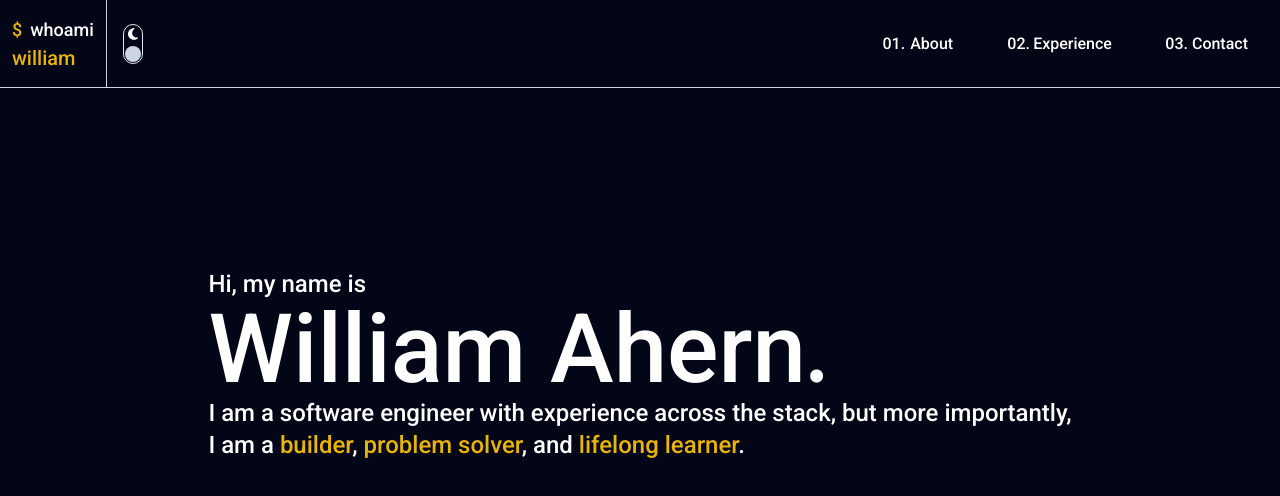
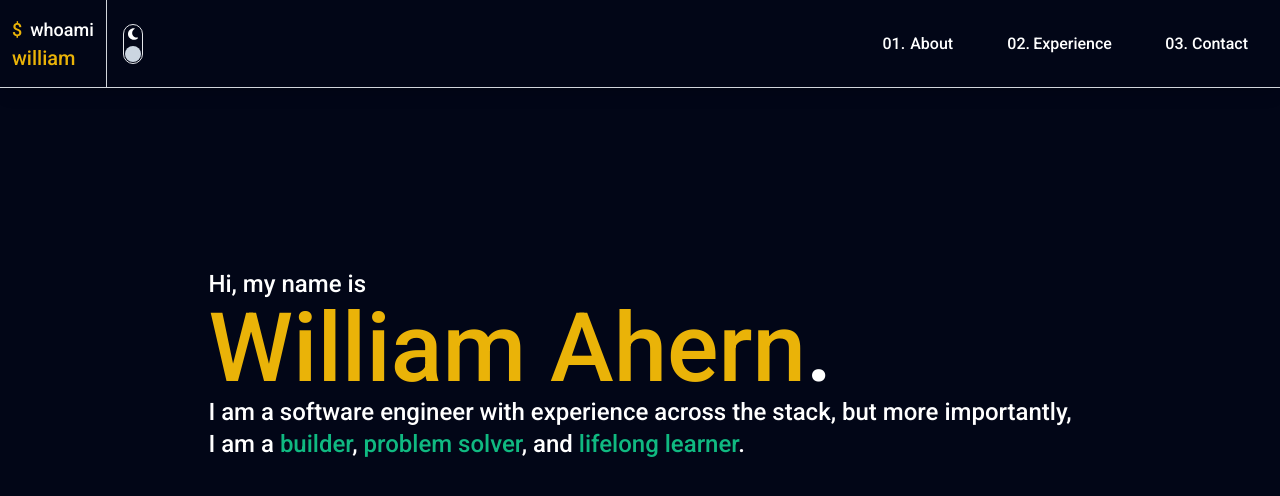
Before and after one commit to wi11ahern/who-am-i, a React (Vite) app: page / in a window 1280 px wide. Shown: the top 496 px of the page. Built offline with nearby package versions, Linux system fonts and the light colour scheme.

Commit message:
styles: update greeting text colors

```diff
--- a/src/components/greeting/greeting.module.css
+++ /dev/null
@@ -1,42 +0,0 @@
-.greeting {
-  margin: 0 auto;
-  padding: 0 2rem;
-  height: 100vh;
-  min-height: 100vh;
-  align-items: flex-start;
-  display: flex;
-  flex-direction: column;
-  background-color: transparent;
-}
-
-.greeting-top {
-  font-size: 1.75rem;
-}
-
-.name {
-  font-size: 8rem;
-  flex-wrap: wrap;
-}
-
-.period {
-  font-family: "Montserrat", sans-serif;
-}
-
-.name.dark {
-  color: var(--red-alt);
-}
-
-.greeting-bot {
-  font-size: 1.75rem;
-}
-
-.greeting-bot span {
-  font-weight: 700;
-  text-decoration: underline 1px;
-  text-underline-offset: 7px;
-}
-
-.greeting-bot.dark span {
-  color: var(--red-alt);
-  text-decoration: none;
-}
--- a/src/components/greeting/greeting.tsx
+++ b/src/components/greeting/greeting.tsx
@@ -1,20 +1,20 @@
 import Card from "../ui/card";
-import styles from "./greeting.module.css";
 
 const Greeting = () => {
   return (
     <Card className="mx-auto px-8 h-screen">
       <p className="text-2xl">Hi, my name is</p>
-      <h1 className="text-8xl">
-        William Ahern<span className={styles.period}>.</span>
+      <h1 className="text-8xl text-yellow-500">
+        William Ahern<span className="text-white">.</span>
       </h1>
       <p className="text-2xl">
-        I am a software engineer with experience across the stack, but more importantly,
+        I am a software engineer with experience across the stack, but more
+        importantly,
       </p>
       <p className="text-2xl">
-        I am a <span className="text-yellow-500">builder</span>,{" "}
-        <span className="text-yellow-500">problem solver</span>, and{" "}
-        <span className="text-yellow-500">lifelong learner</span>.
+        I am a <span className="text-emerald-500">builder</span>,{" "}
+        <span className="text-emerald-500">problem solver</span>, and{" "}
+        <span className="text-emerald-500">lifelong learner</span>.
       </p>
     </Card>
   );
```
